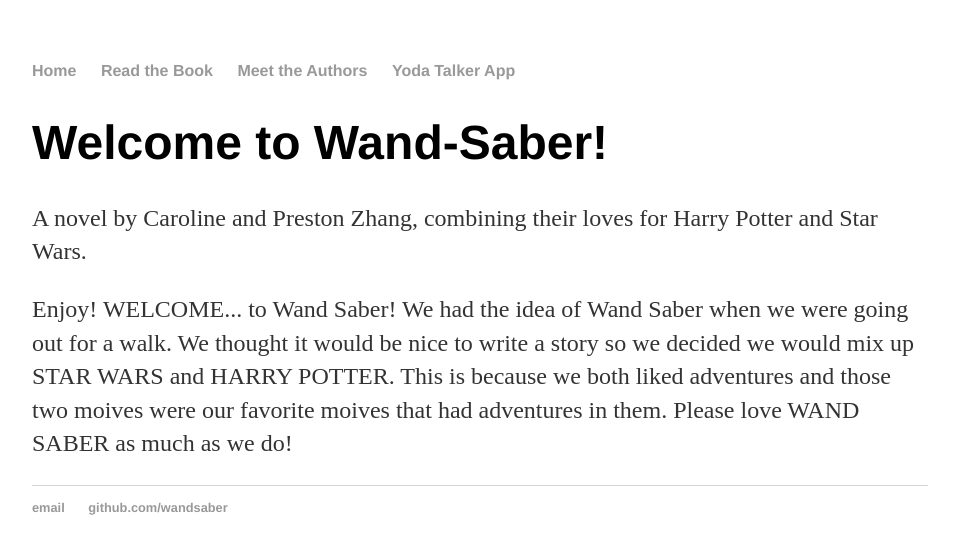
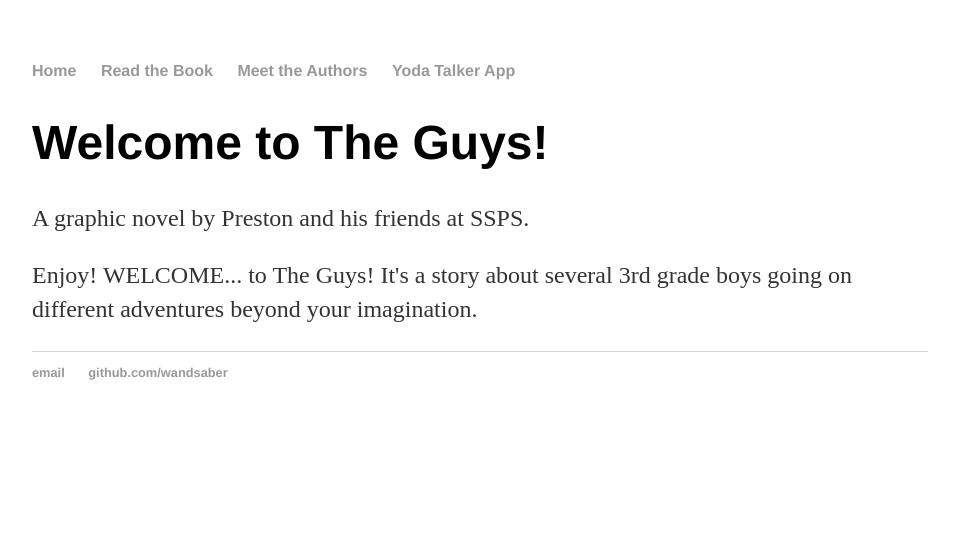
Before and after one commit to the-guys-ssps/the-guys-ssps.github.io, a Jekyll site: the page built from index.html, in a window 1280 px wide. Shown: the top 554 px of the page, without its empty margins (160-1119 px from the left). Built offline with Jekyll 4.4.1, drawn with Linux system fonts in a browser that asks for light colours.

Commit message:
Update index.html

```diff
--- a/index.html
+++ b/index.html
@@ -1,10 +1,10 @@
 ---
 layout: default
-title: Wand-Saber
+title: The Guys
 ---
 
 		<div class="blurb">
-			<h1>Welcome to Wand-Saber!</h1>
-			<p>A novel by Caroline and Preston Zhang, combining their loves for Harry Potter and Star Wars.</p>
-			<p>Enjoy! WELCOME... to Wand Saber! We had the idea of Wand Saber when we were going out for a walk. We thought it would be nice to write a story so we decided we would mix up STAR WARS and HARRY POTTER. This is because we both liked adventures and those two moives were our favorite moives that had adventures in them. Please love WAND SABER as much as we do!</a></p>
+			<h1>Welcome to The Guys!</h1>
+			<p>A graphic novel by Preston and his friends at SSPS.</p>
+			<p>Enjoy! WELCOME... to The Guys! It's a story about several 3rd grade boys going on different adventures beyond your imagination. </a></p>
 		</div>
```
